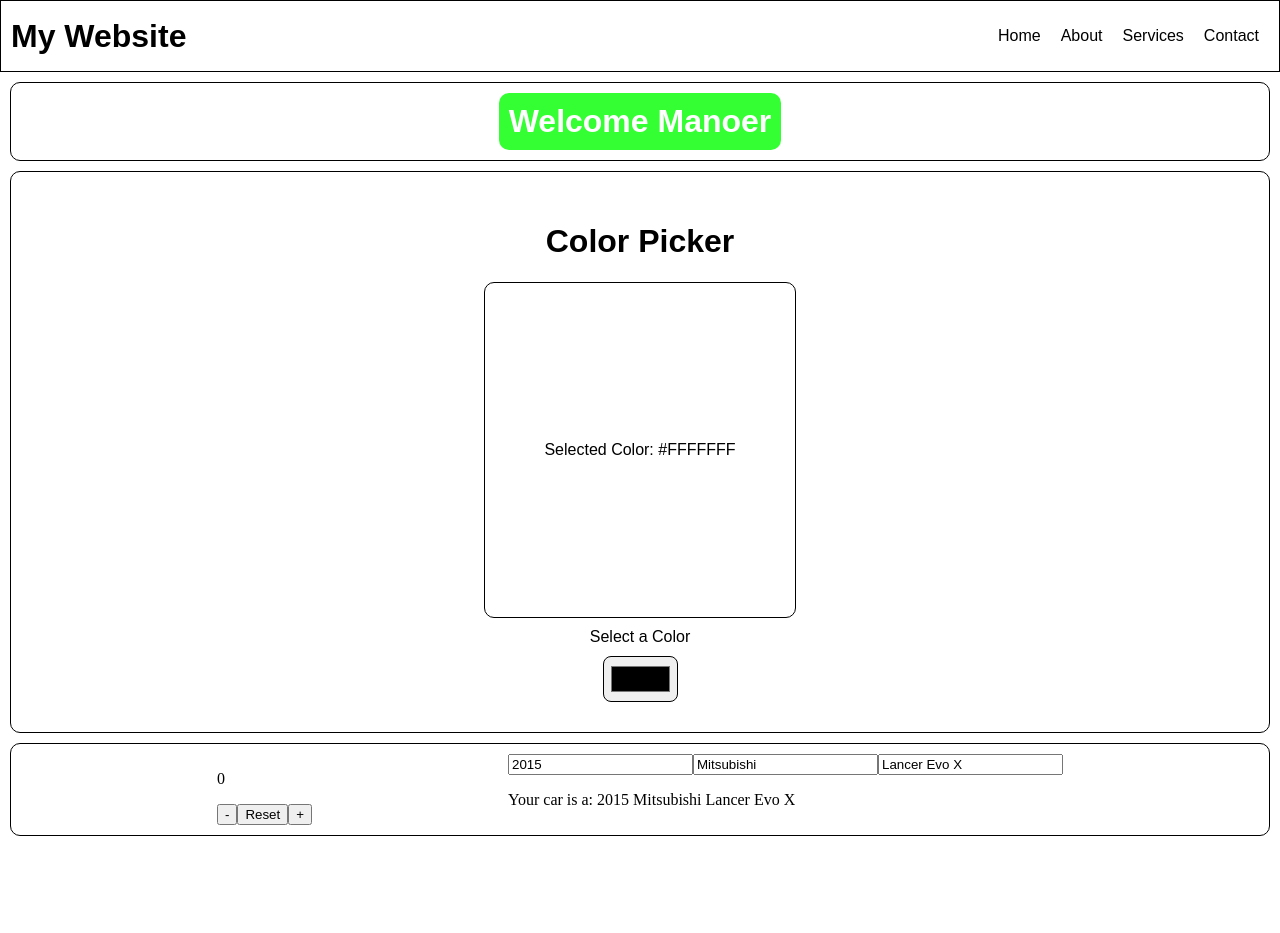
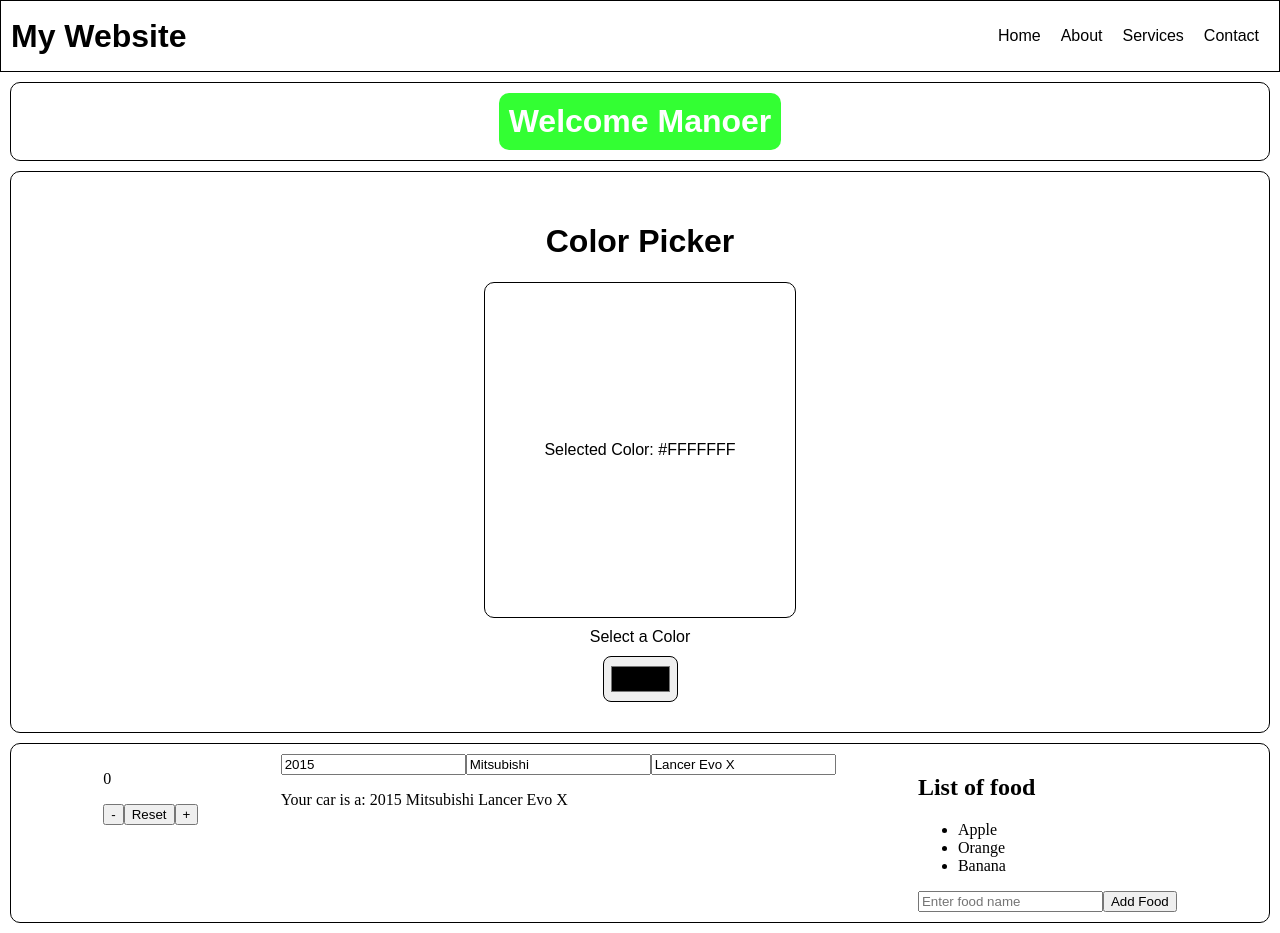
Before and after one commit to MnFCosta/ReactEstudo, a React (Vite) app in the folder my-react-app/: page / in a window 1280 px wide. Before the commit the page ends 846 px from the top, so only its background shows below. Built offline with nearby package versions, Linux system fonts and the light colour scheme.

Commit message:
State Array manipulation

```diff
--- a/my-react-app/src/App.jsx
+++ b/my-react-app/src/App.jsx
@@ -14,6 +14,7 @@
 import OnChangeEvent from './OnChangeEvent.jsx'
 import ColorPicker from './ColorPicker.jsx'
 import StateObjects from './StateObjects,.jsx'
+import StateArrays from './StateArrays.jsx'
 
 function App() {
     const fruits = [
@@ -41,6 +42,7 @@
         <div className="container">
           <Counter/>
           <StateObjects/>
+          <StateArrays/>
         </div>
       </>
     );
--- /dev/null
+++ b/my-react-app/src/StateArrays.jsx
@@ -0,0 +1,29 @@
+import React, {useState} from 'react'
+
+function StateArrays (){
+    const [foods, setFoods] = useState(["Apple", "Orange", "Banana"])
+
+    function handleAddFood(){
+        const newFood = document.getElementById("foodInput").value;
+        document.getElementById("foodInput").value = '';
+
+        setFoods(f => [...f, newFood])
+    }
+
+    function handleRemoveFood(index){
+        setFoods(foods.filter((_, i) => i !== index));
+    }
+
+    return(
+        <div>
+            <h2>List of food</h2>
+            <ul>
+                {foods.map((food,index) => <li key={index} onClick={() => handleRemoveFood(index)}>{food}</li>)}
+            </ul>
+            <input type="text" id='foodInput' placeholder='Enter food name'/>
+            <button onClick={handleAddFood}>Add Food</button>
+        </div>
+    );
+}
+
+export default StateArrays
```
